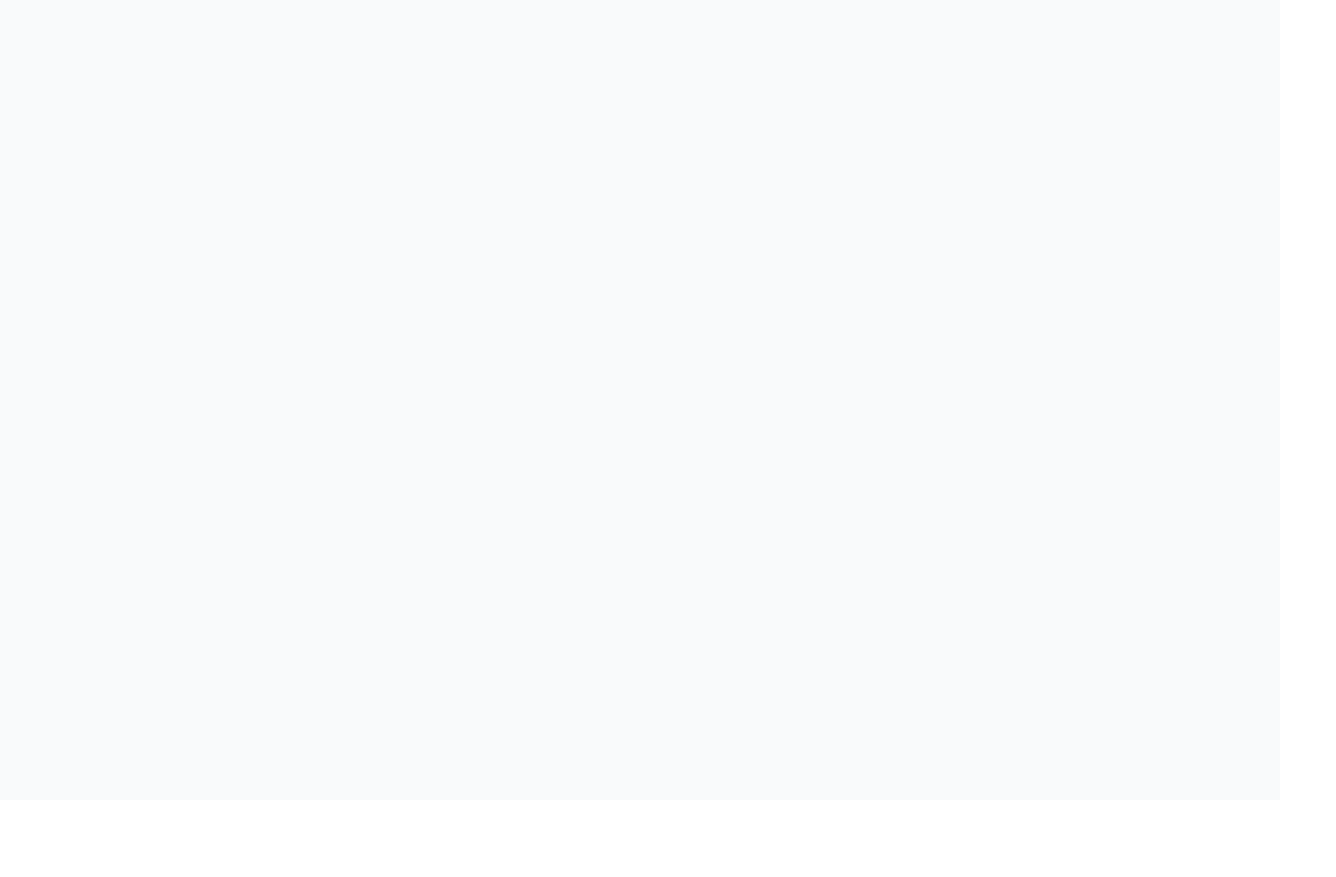
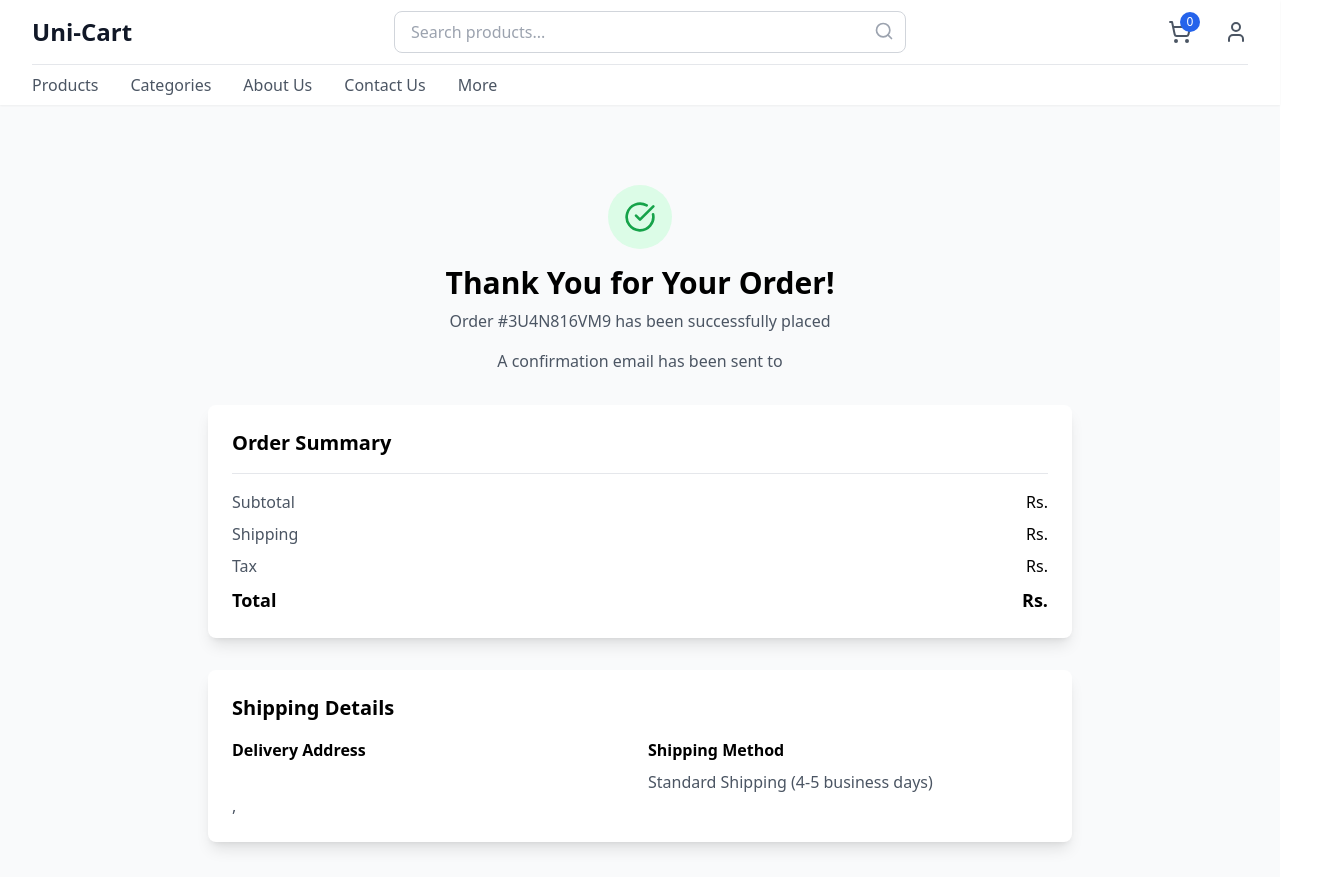
Before and after one commit to Research-Unicart/unicart-react, a React (Create React App) app: page /thank-you in a window 1280 px wide. Before the commit this address had no page. Shown: the top 877 px of the page, 1336 px wide, since content can reach past the window. Before the commit the page ends 800 px from the top, so only its background shows below. Built offline with nearby package versions, Linux system fonts and the light colour scheme.

Commit message:
Create Thank you page and create checkout page dynamic and add validatins

```diff
--- a/src/App.js
+++ b/src/App.js
@@ -7,6 +7,7 @@ import SingleProductPage from "./pages/SingleProductPage";
 import CartPage from "./pages/CartPage";
 import CheckoutPage from "./pages/CheckoutPage";
 import { CartProvider } from "./context/CartContext";
+import ThankYouPage from "./pages/ThankYouPage";
 
 function App() {
   return (
@@ -23,6 +24,7 @@ function App() {
               />
               <Route path="/cart" element={<CartPage />} />
               <Route path="/checkout" element={<CheckoutPage />} />
+              <Route path="/thank-you" element={<ThankYouPage />} />
             </Route>
           </Routes>
         </div>
--- a/src/context/CartContext.jsx
+++ b/src/context/CartContext.jsx
@@ -1,4 +1,4 @@
-import React, { createContext, useContext, useReducer } from "react";
+import React, { createContext, useContext, useEffect, useReducer } from "react";
 
 const CartContext = createContext();
 
@@ -42,7 +42,15 @@ const cartReducer = (state, action) => {
 };
 
 export const CartProvider = ({ children }) => {
-  const [state, dispatch] = useReducer(cartReducer, { items: [] });
+  const initialState = {
+    items: JSON.parse(localStorage.getItem("cart")) || [],
+  };
+
+  const [state, dispatch] = useReducer(cartReducer, initialState);
+
+  useEffect(() => {
+    localStorage.setItem("cart", JSON.stringify(state.items));
+  }, [state.items]);
 
   const addToCart = (product, quantity = 1, size = "M") => {
     dispatch({
--- a/src/layouts/MainLayout.jsx
+++ b/src/layouts/MainLayout.jsx
@@ -1,12 +1,19 @@
 import React from "react";
-import { Outlet } from "react-router-dom";
+import { Link, Outlet, useNavigate } from "react-router-dom";
 import { ShoppingCart, User, Search } from "lucide-react";
 import { useCart } from "../context/CartContext";
 
 const MainLayout = () => {
   const { cart } = useCart();
+  const navigate = useNavigate();
 
   const cartItemCount = cart.reduce((total, item) => total + item.quantity, 0);
+
+  const handleSearch = (e) => {
+    if (e.key === "Enter") {
+      navigate(`/search?q=${e.target.value}`);
+    }
+  };
 
   return (
     <div className="min-h-screen bg-gray-50">
@@ -15,11 +22,9 @@ const MainLayout = () => {
         <div className="max-w-7xl mx-auto px-4 sm:px-6 lg:px-8">
           <div className="flex justify-between items-center h-16">
             {/* Logo */}
-            <a href="/">
-              <div className="flex-shrink-0">
-                <h1 className="text-2xl font-bold text-gray-900">Uni-Cart</h1>
-              </div>
-            </a>
+            <Link to="/" className="flex-shrink-0">
+              <h1 className="text-2xl font-bold text-gray-900">Uni-Cart</h1>
+            </Link>
 
             {/* Search */}
             <div className="flex-1 max-w-lg mx-8">
@@ -28,6 +33,7 @@ const MainLayout = () => {
                   type="text"
                   placeholder="Search products..."
                   className="w-full px-4 py-2 rounded-lg border border-gray-300 focus:ring-2 focus:ring-blue-500 focus:border-transparent"
+                  onKeyPress={handleSearch}
                 />
                 <Search className="absolute right-3 top-2.5 h-5 w-5 text-gray-400" />
               </div>
@@ -35,12 +41,12 @@ const MainLayout = () => {
 
             {/* Navigation */}
             <nav className="flex items-center space-x-8">
-              <a href="/cart" className="relative">
+            <Link to="/cart" className="relative">
                 <ShoppingCart className="h-6 w-6 text-gray-600 hover:text-gray-900" />
                 <span className="absolute -top-2 -right-2 bg-blue-600 text-white rounded-full w-5 h-5 flex items-center justify-center text-xs">
                   {cartItemCount}
                 </span>
-              </a>
+                </Link>
               <a href="/account">
                 <User className="h-6 w-6 text-gray-600 hover:text-gray-900" />
               </a>
--- a/src/pages/CheckoutPage.jsx
+++ b/src/pages/CheckoutPage.jsx
@@ -1,61 +1,134 @@
-import React, { useState } from 'react';
-import { CreditCard, ShoppingBag } from 'lucide-react';
+import React, { useState } from "react";
+import { CreditCard, ShoppingBag } from "lucide-react";
+import { useCart } from "../context/CartContext";
+import { useNavigate } from "react-router-dom";
 
 const CheckoutPage = () => {
-  const [shippingMethod, setShippingMethod] = useState('standard');
-  const [paymentMethod, setPaymentMethod] = useState('credit');
+  const [shippingMethod, setShippingMethod] = useState("standard");
+  const [paymentMethod, setPaymentMethod] = useState("credit");
+  const { cart, clearCart } = useCart();
+  const navigate = useNavigate();
 
-  const cartItems = [
-    {
-      id: 1,
-      name: "Wireless Headphones",
-      price: 99.99,
-      quantity: 1,
-      image: "/api/placeholder/100/100"
-    }
-  ];
-
-  const subtotal = cartItems.reduce((sum, item) => sum + (item.price * item.quantity), 0);
-  const shipping = shippingMethod === 'express' ? 20 : 10;
+  const subtotal = cart.reduce(
+    (sum, item) => sum + item.price * item.quantity,
+    0
+  );
+  const shipping = shippingMethod === "express" ? 20 : 10;
   const tax = subtotal * 0.1;
   const total = subtotal + shipping + tax;
 
+  const [formData, setFormData] = useState({
+    firstName: "",
+    lastName: "",
+    email: "",
+    phone: "",
+    street: "",
+    apartment: "",
+    city: "",
+    state: "",
+    zip: "",
+  });
+
+  const handleInputChange = (e) => {
+    const { name, value } = e.target;
+    setFormData((prev) => ({
+      ...prev,
+      [name]: value,
+    }));
+  };
+
   const handleSubmit = (e) => {
     e.preventDefault();
-    console.log('Order submitted');
+
+    const orderDetails = {
+      cart,
+      subtotal,
+      shipping,
+      tax,
+      total,
+      email: formData.email,
+      shippingAddress: {
+        street: formData.street,
+        apartment: formData.apartment,
+        city: formData.city,
+        state: formData.state,
+        zip: formData.zip,
+      },
+      shippingMethod,
+      customerInfo: {
+        firstName: formData.firstName,
+        lastName: formData.lastName,
+        phone: formData.phone,
+      },
+    };
+
+    localStorage.setItem("lastOrder", JSON.stringify(orderDetails));
+
+    clearCart();
+
+    navigate("/thank-you");
   };
+
+  if (cart.length === 0) {
+    return (
+      <div className="max-w-7xl mx-auto px-4 py-8 text-center">
+        <h1 className="text-2xl font-bold mb-4">Your cart is empty</h1>
+        <button
+          onClick={() => window.history.back()}
+          className="bg-blue-600 text-white px-6 py-2 rounded-lg hover:bg-blue-700"
+        >
+          Return to Shopping
+        </button>
+      </div>
+    );
+  }
 
   return (
     <div className="max-w-7xl mx-auto px-4 py-8">
       <h1 className="text-2xl font-bold mb-8">Checkout</h1>
 
-      <form onSubmit={handleSubmit} className="grid grid-cols-1 lg:grid-cols-3 gap-8">
+      <form
+        onSubmit={handleSubmit}
+        className="grid grid-cols-1 lg:grid-cols-3 gap-8"
+      >
         <div className="lg:col-span-2 space-y-8">
           <div className="space-y-4">
             <h2 className="text-xl font-semibold">Contact Information</h2>
             <div className="grid grid-cols-2 gap-4">
               <input
                 type="text"
+                name="firstName"
                 placeholder="First Name"
                 required
+                value={formData.firstName}
+                onChange={handleInputChange}
                 className="w-full p-3 border rounded-lg focus:ring-2 focus:ring-blue-500 focus:border-blue-500"
               />
               <input
                 type="text"
+                name="lastName"
                 placeholder="Last Name"
+                value={formData.lastName}
+                onChange={handleInputChange}
                 required
                 className="w-full p-3 border rounded-lg focus:ring-2 focus:ring-blue-500 focus:border-blue-500"
               />
             </div>
             <input
               type="email"
+              name="email"
               placeholder="Email Address"
+              value={formData.email}
+              onChange={handleInputChange}
               required
               className="w-full p-3 border rounded-lg focus:ring-2 focus:ring-blue-500 focus:border-blue-500"
             />
             <input
               type="tel"
+              name="phone"
               placeholder="Phone Number"
+              value={formData.phone}
+              onChange={handleInputChange}
               required
               className="w-full p-3 border rounded-lg focus:ring-2 focus:ring-blue-500 focus:border-blue-500"
             />
@@ -65,32 +138,47 @@ const CheckoutPage = () => {
             <h2 className="text-xl font-semibold">Shipping Address</h2>
             <input
               type="text"
+              name="street"
               placeholder="Street Address"
+              value={formData.street}
+              onChange={handleInputChange}
               required
               className="w-full p-3 border rounded-lg focus:ring-2 focus:ring-blue-500 focus:border-blue-500"
             />
             <input
               type="text"
+              name="apartment"
               placeholder="Apartment, suite, etc. (optional)"
+              value={formData.apartment}
+              onChange={handleInputChange}
               className="w-full p-3 border rounded-lg focus:ring-2 focus:ring-blue-500 focus:border-blue-500"
             />
             <div className="grid grid-cols-3 gap-4">
               <input
                 type="text"
+                name="city"
                 placeholder="City"
                 required
+                value={formData.city}
+                onChange={handleInputChange}
                 className="w-full p-3 border rounded-lg focus:ring-2 focus:ring-blue-500 focus:border-blue-500"
               />
               <input
                 type="text"
+                name="state"
                 placeholder="State"
                 required
+                value={formData.state}
+                onChange={handleInputChange}
                 className="w-full p-3 border rounded-lg focus:ring-2 focus:ring-blue-500 focus:border-blue-500"
               />
               <input
                 type="text"
+                name="zip"
                 placeholder="ZIP Code"
                 required
+                value={formData.zip}
+                onChange={handleInputChange}
                 className="w-full p-3 border rounded-lg focus:ring-2 focus:ring-blue-500 focus:border-blue-500"
               />
             </div>
@@ -104,7 +192,7 @@ const CheckoutPage = () => {
                   type="radio"
                   name="shipping"
                   value="standard"
-                  checked={shippingMethod === 'standard'}
+                  checked={shippingMethod === "standard"}
                   onChange={(e) => setShippingMethod(e.target.value)}
                   className="mr-4"
                 />
@@ -112,7 +200,7 @@ const CheckoutPage = () => {
                   <div className="font-semibold">Standard Shipping</div>
                   <div className="text-sm text-gray-600">4-5 business days</div>
                 </div>
-                <div className="font-semibold">$10.00</div>
+                <div className="font-semibold">Rs. 10.00</div>
               </label>
 
               <label className="flex items-center p-4 border rounded-lg cursor-pointer hover:bg-gray-50">
@@ -120,7 +208,7 @@ const CheckoutPage = () => {
                   type="radio"
                   name="shipping"
                   value="express"
-                  checked={shippingMethod === 'express'}
+                  checked={shippingMethod === "express"}
                   onChange={(e) => setShippingMethod(e.target.value)}
                   className="mr-4"
                 />
@@ -128,7 +216,7 @@ const CheckoutPage = () => {
                   <div className="font-semibold">Express Shipping</div>
                   <div className="text-sm text-gray-600">2-3 business days</div>
                 </div>
-                <div className="font-semibold">$20.00</div>
+                <div className="font-semibold">Rs. 20.00</div>
               </label>
             </div>
           </div>
@@ -141,7 +229,7 @@ const CheckoutPage = () => {
                   type="radio"
                   name="payment"
                   value="credit"
-                  checked={paymentMethod === 'credit'}
+                  checked={paymentMethod === "credit"}
                   onChange={(e) => setPaymentMethod(e.target.value)}
                   className="mr-4"
                 />
@@ -149,7 +237,7 @@ const CheckoutPage = () => {
                 <span className="font-semibold">Credit Card</span>
               </label>
 
-              {paymentMethod === 'credit' && (
+              {paymentMethod === "credit" && (
                 <div className="space-y-4 p-4 border rounded-lg">
                   <input
                     type="text"
@@ -188,7 +276,7 @@ const CheckoutPage = () => {
             <h2 className="text-xl font-semibold">Order Summary</h2>
 
             <div className="space-y-4">
-              {cartItems.map(item => (
+              {cart.map((item) => (
                 <div key={item.id} className="flex space-x-4">
                   <div className="w-16 h-16 rounded-lg overflow-hidden">
                     <img
@@ -199,8 +287,11 @@ const CheckoutPage = () => {
                   </div>
                   <div className="flex-1">
                     <h3 className="font-semibold">{item.name}</h3>
-                    <div className="text-sm text-gray-600">Quantity: {item.quantity}</div>
-                    <div className="font-semibold">${item.price}</div>
+                    <div className="text-sm text-gray-600">
+                      Quantity: {item.quantity}
+                      {item.size && <span> | Size: {item.size}</span>}
+                    </div>
+                    <div className="font-semibold">Rs. {item.price}</div>
                   </div>
                 </div>
               ))}
@@ -209,20 +300,20 @@ const CheckoutPage = () => {
             <div className="space-y-2">
               <div className="flex justify-between">
                 <span>Subtotal</span>
-                <span>${subtotal.toFixed(2)}</span>
+                <span>Rs. {subtotal.toFixed(2)}</span>
               </div>
               <div className="flex justify-between">
                 <span>Shipping</span>
-                <span>${shipping.toFixed(2)}</span>
+                <span>Rs. {shipping.toFixed(2)}</span>
               </div>
               <div className="flex justify-between">
                 <span>Tax</span>
-                <span>${tax.toFixed(2)}</span>
+                <span>Rs. {tax.toFixed(2)}</span>
               </div>
               <div className="h-px bg-gray-200 my-2" />
               <div className="flex justify-between font-bold text-lg">
                 <span>Total</span>
-                <span>${total.toFixed(2)}</span>
+                <span>Rs. {total.toFixed(2)}</span>
               </div>
             </div>
 
--- a/src/pages/SingleProductPage.jsx
+++ b/src/pages/SingleProductPage.jsx
@@ -1,5 +1,11 @@
-import React, { useState } from "react";
-import { Star, ShoppingCart, Heart, Share2 } from "lucide-react";
+import React, { useEffect, useState } from "react";
+import {
+  Star,
+  ShoppingCart,
+  Heart,
+  Share2,
+  ShoppingBasket,
+} from "lucide-react";
 import { useParams, useNavigate } from "react-router-dom";
 import { useCart } from "../context/CartContext";
 import { products } from "../data/products";
@@ -10,9 +16,37 @@ const SingleProductPage = () => {
 
   const { id } = useParams();
   const navigate = useNavigate();
-  const { addToCart } = useCart();
+  const { cart, addToCart, updateQuantity } = useCart();
 
   const product = products.find((p) => p.id === parseInt(id));
+
+  useEffect(() => {
+    const existingItem = cart.find(
+      (item) => item.id === product.id && item.size === selectedSize
+    );
+    if (existingItem) {
+      setQuantity(existingItem.quantity);
+    } else {
+      setQuantity(1);
+    }
+  }, [cart, product.id, selectedSize]);
+
+  const handleQuantityChange = (newQuantity) => {
+    const updatedQuantity = Math.max(1, newQuantity);
+    setQuantity(updatedQuantity);
+
+    const existingItem = cart.find(
+      (item) => item.id === product.id && item.size === selectedSize
+    );
+    if (existingItem) {
+      updateQuantity(product.id, updatedQuantity);
+    }
+  };
+
+  const handleBuyNow = () => {
+    addToCart(product, quantity, selectedSize);
+    navigate("/cart");
+  };
 
   return (
     <div className="max-w-7xl mx-auto px-4 py-8">
@@ -61,7 +95,7 @@ const SingleProductPage = () => {
             </div>
           </div>
 
-          <div className="text-2xl font-bold">${product.price}</div>
+          <div className="text-2xl font-bold">Rs. {product.price}</div>
 
           <div>
             <h3 className="font-semibold mb-2">Select Size</h3>
@@ -82,35 +116,34 @@ const SingleProductPage = () => {
             </div>
           </div>
 
+          <div className="flex items-end  space-x-10">
             <div>
               <h3 className="font-semibold mb-2">Quantity</h3>
               <div className="flex items-center space-x-4">
                 <button
-                onClick={() => setQuantity(Math.max(1, quantity - 1))}
+                  onClick={() => handleQuantityChange(quantity - 1)}
                   className="p-2 rounded-lg border border-gray-300 hover:bg-gray-50"
                 >
                   -
                 </button>
                 <span className="w-12 text-center">{quantity}</span>
                 <button
-                onClick={() => setQuantity(quantity + 1)}
+                  onClick={() => handleQuantityChange(quantity + 1)}
                   className="p-2 rounded-lg border border-gray-300 hover:bg-gray-50"
                 >
                   +
                 </button>
               </div>
             </div>
+          </div>
 
           <div className="flex space-x-4">
             <button
-              onClick={() => {
-                addToCart(product, quantity, selectedSize);
-                navigate("/cart");
-              }}
+              onClick={handleBuyNow}
               className="flex-1 bg-blue-600 text-white px-6 py-3 rounded-lg hover:bg-blue-700 flex items-center justify-center space-x-2"
             >
               <ShoppingCart className="w-5 h-5" />
-              <span>Add to Cart</span>
+              <span>Shop Now</span>
             </button>
             <button className="p-3 rounded-lg border border-gray-300 hover:bg-gray-50">
               <Heart className="w-5 h-5" />
--- /dev/null
+++ b/src/pages/ThankYouPage.jsx
@@ -0,0 +1,117 @@
+import React from "react";
+import { CheckCircle, Printer, ArrowLeft } from "lucide-react";
+import { useNavigate } from "react-router-dom";
+
+const ThankYouPage = () => {
+  const navigate = useNavigate();
+  const orderDetails = JSON.parse(localStorage.getItem("lastOrder") || "{}");
+  const orderNumber = Math.random().toString(36).substring(2, 12).toUpperCase();
+
+  const handlePrintOrder = () => {
+    window.print();
+  };
+
+  return (
+    <div className="max-w-4xl mx-auto px-4 py-12">
+      <div className="text-center mb-8">
+        <div className="inline-flex items-center justify-center w-16 h-16 bg-green-100 rounded-full mb-4">
+          <CheckCircle className="w-8 h-8 text-green-600" />
+        </div>
+        <h1 className="text-3xl font-bold mb-2">Thank You for Your Order!</h1>
+        <p className="text-gray-600 mb-4">
+          Order #{orderNumber} has been successfully placed
+        </p>
+        <p className="text-gray-600">
+          A confirmation email has been sent to {orderDetails.email}
+        </p>
+      </div>
+
+      <div className="bg-white rounded-lg shadow-lg p-6 mb-8">
+        <h2 className="text-xl font-semibold mb-4">Order Summary</h2>
+        <div className="space-y-4">
+          {orderDetails.cart?.map((item) => (
+            <div key={item.id} className="flex items-center space-x-4">
+              <img
+                src={item.image}
+                alt={item.name}
+                className="w-16 h-16 object-cover rounded"
+              />
+              <div className="flex-1">
+                <h3 className="font-semibold">{item.name}</h3>
+                <p className="text-gray-600">
+                  Quantity: {item.quantity}
+                  {item.size && <span> | Size: {item.size}</span>}
+                </p>
+              </div>
+              <p className="font-semibold">
+                Rs. {(item.price * item.quantity).toFixed(2)}
+              </p>
+            </div>
+          ))}
+
+          <div className="border-t pt-4 mt-4">
+            <div className="flex justify-between mb-2">
+              <span className="text-gray-600">Subtotal</span>
+              <span>Rs. {orderDetails.subtotal?.toFixed(2)}</span>
+            </div>
+            <div className="flex justify-between mb-2">
+              <span className="text-gray-600">Shipping</span>
+              <span>Rs. {orderDetails.shipping?.toFixed(2)}</span>
+            </div>
+            <div className="flex justify-between mb-2">
+              <span className="text-gray-600">Tax</span>
+              <span>Rs. {orderDetails.tax?.toFixed(2)}</span>
+            </div>
+            <div className="flex justify-between font-bold text-lg">
+              <span>Total</span>
+              <span>Rs. {orderDetails.total?.toFixed(2)}</span>
+            </div>
+          </div>
+        </div>
+      </div>
+
+      <div className="bg-white rounded-lg shadow-lg p-6 mb-8">
+        <h2 className="text-xl font-semibold mb-4">Shipping Details</h2>
+        <div className="grid grid-cols-2 gap-4">
+          <div>
+            <h3 className="font-semibold mb-2">Delivery Address</h3>
+            <p className="text-gray-600">
+              {orderDetails.shippingAddress?.street}
+              <br />
+              {orderDetails.shippingAddress?.city},{" "}
+              {orderDetails.shippingAddress?.state}{" "}
+              {orderDetails.shippingAddress?.zip}
+            </p>
+          </div>
+          <div>
+            <h3 className="font-semibold mb-2">Shipping Method</h3>
+            <p className="text-gray-600">
+              {orderDetails.shippingMethod === "express"
+                ? "Express Shipping (2-3 business days)"
+                : "Standard Shipping (4-5 business days)"}
+            </p>
+          </div>
+        </div>
+      </div>
+
+      <div className="flex justify-between">
+        <button
+          onClick={() => navigate("/products")}
+          className="flex items-center space-x-2 text-blue-600 hover:text-blue-800"
+        >
+          <ArrowLeft className="w-4 h-4" />
+          <span>Continue Shopping</span>
+        </button>
+        <button
+          onClick={handlePrintOrder}
+          className="flex items-center space-x-2 text-blue-600 hover:text-blue-800"
+        >
+          <Printer className="w-4 h-4" />
+          <span>Print Order</span>
+        </button>
+      </div>
+    </div>
+  );
+};
+
+export default ThankYouPage;
```
Also changed, not shown: src/components/Product/ProductCard.jsx (+16 -8 lines), src/pages/CartPage.jsx (+5 -5 lines). Lines whose indentation alone changed are shown as unchanged.
